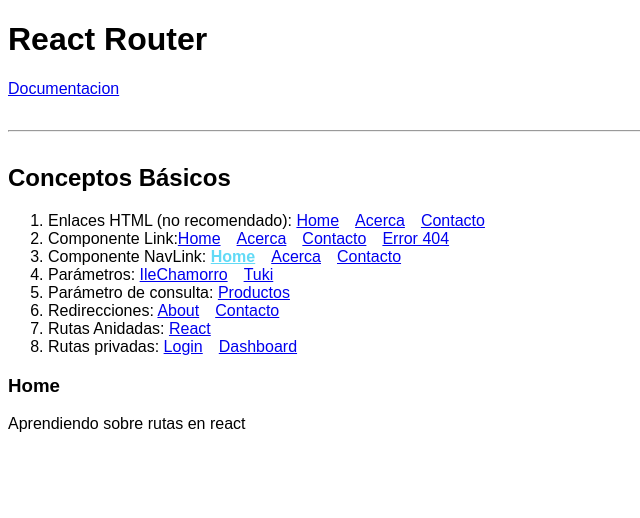
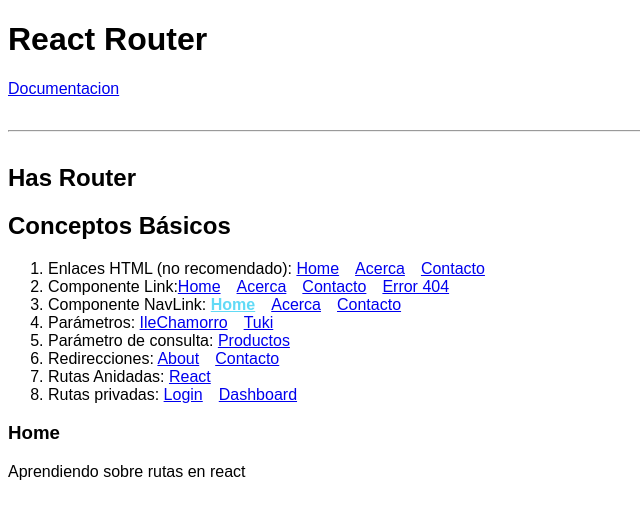
Before and after one commit to IleanaChamorro/react-routes, a React (Create React App) app: page / in a window 1280 px wide. Shown: the top 518 px of the page, without its empty margins (0-640 px from the left). Built offline with nearby package versions, Linux system fonts and the light colour scheme.

Commit message:
Hash Router

```diff
--- a/src/components/ConceptosBasicos.js
+++ b/src/components/ConceptosBasicos.js
@@ -16,6 +16,7 @@ import PrivateRoute from '../pages/PrivateRoute'
 const ConceptosBasicos = () => {
   return (
     <div>
+        <h2>Has Router</h2>
         <h2>Conceptos Básicos</h2>
         <Router>
         <MenuConceptos/>
```
